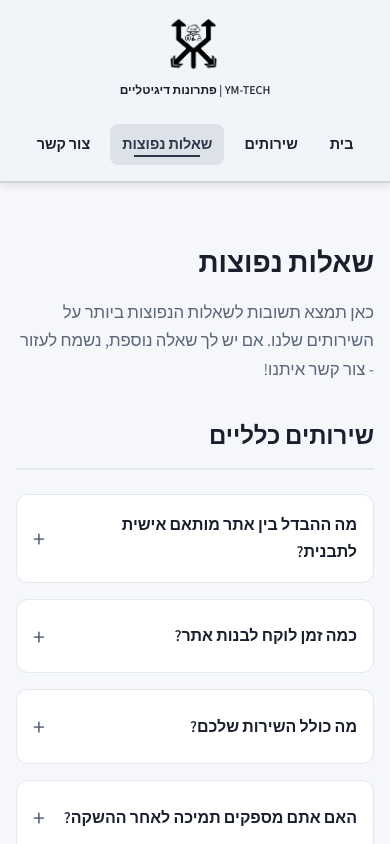
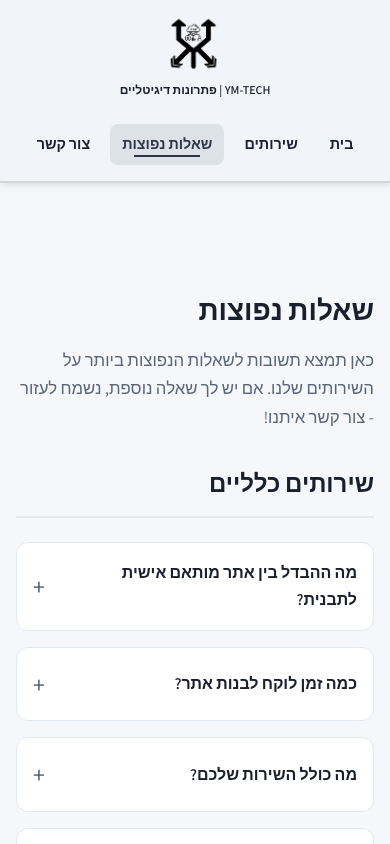
Before and after one commit to tal-levi93/ym, a React (Vite) app: page /faq in a window 390 px wide. Shown: the top 844 px of the page. Built offline with nearby package versions, Linux system fonts and the light colour scheme.

Commit message:
Fixed responsiveness

```diff
--- a/src/App.css
+++ b/src/App.css
@@ -29,8 +29,8 @@
 .site-header {
   display: flex;
   align-items: center;
-  justify-content: center;
-  gap: 4rem;
+  justify-content: space-between;
+  gap: 2rem;
   padding: 1.35rem clamp(1.5rem, 4vw, 3rem);
   position: sticky;
   top: 0;
@@ -42,8 +42,13 @@
 }
 
 .site-header > .brand {
-  position: absolute;
-  right: clamp(1.5rem, 4vw, 3rem);
+  flex-shrink: 0;
+}
+
+.site-nav {
+  flex: 1;
+  display: flex;
+  justify-content: center;
 }
 
 .brand {
@@ -194,6 +199,7 @@
   max-height: 35vh;
   padding: 0;
   margin-bottom: 2rem;
+  scroll-margin-top: 100px;
 }
 
 .hero-image-container {
@@ -258,6 +264,12 @@
   width: min(100%, var(--max-width));
   margin: 0 auto;
   padding: clamp(3rem, 7vw, 4.5rem) clamp(1.25rem, 4vw, 2.75rem);
+  scroll-margin-top: 100px;
+}
+
+/* First section after header needs extra top padding */
+.section:first-of-type {
+  padding-top: clamp(4rem, 8vw, 5.5rem);
 }
 
 .section-header {
@@ -268,6 +280,7 @@
 .section-header h2 {
   font-size: clamp(2rem, 3.5vw, 2.75rem);
   margin-bottom: 0.75rem;
+  scroll-margin-top: 120px; /* Prevent heading from going under sticky header */
 }
 
 .section-header p {
@@ -1149,19 +1162,70 @@
 .section-header h1 {
   font-size: clamp(2rem, 3.5vw, 2.75rem);
   margin-bottom: 0.75rem;
+  scroll-margin-top: 120px; /* Prevent heading from going under sticky header */
+}
+
+/* Intermediate breakpoint for medium screens */
+@media (max-width: 1200px) and (min-width: 901px) {
+  .site-header {
+    gap: 1.5rem;
+    padding: 1.2rem clamp(1.5rem, 3vw, 2.5rem);
+  }
+
+  .site-nav ul {
+    font-size: clamp(1.1rem, 2.5vw, 1.3rem);
+    gap: 0.5rem;
+  }
+
+  .site-nav a {
+    padding: 0.6rem 1rem;
+    font-size: clamp(1rem, 2vw, 1.15rem);
+  }
+
+  .brand-text {
+    font-size: clamp(0.85rem, 1.8vw, 1rem);
+  }
+
+  .brand-logo {
+    max-height: clamp(50px, 10vw, 80px);
+  }
 }
 
 @media (max-width: 900px) {
   .site-header {
     flex-wrap: wrap;
+    justify-content: center;
     gap: 1.5rem;
     padding: 1rem clamp(1rem, 4vw, 1.5rem);
+    min-height: auto;
+  }
+
+  main,
+  #main-content {
+    scroll-margin-top: 120px; /* Account for taller header on mobile */
+  }
+
+  .section {
+    scroll-margin-top: 120px;
+  }
+
+  .section:first-of-type {
+    padding-top: clamp(4.5rem, 10vw, 6rem);
+  }
+
+  .hero {
+    scroll-margin-top: 120px;
+    margin-top: 0;
   }
 
   .site-header > .brand {
     position: relative;
     right: auto;
     order: 1;
+    margin-left: 0;
+    width: 100%;
+    display: flex;
+    justify-content: center;
   }
 
   .brand-text {
@@ -1172,6 +1236,7 @@
   .site-nav {
     order: 2;
     width: 100%;
+    flex: none;
   }
 
   .site-nav ul {
@@ -1596,11 +1661,17 @@
 @media (max-width: 480px) {
   .section {
     padding: clamp(2rem, 5vw, 3rem) clamp(1rem, 3vw, 1.25rem);
+    scroll-margin-top: 140px; /* Extra space for taller header on very small screens */
+  }
+
+  .section:first-of-type {
+    padding-top: clamp(5rem, 12vw, 7rem);
   }
 
   .section-header h2,
   .section-header h1 {
     font-size: clamp(1.75rem, 5vw, 2rem);
+    scroll-margin-top: 140px; /* Extra space for taller header on very small screens */
   }
 
   .brand-text {
@@ -1621,6 +1692,15 @@
   .button {
     padding: 0.625rem 1.25rem;
     font-size: 0.95rem;
+  }
+
+  main,
+  #main-content {
+    scroll-margin-top: 140px;
+  }
+
+  .hero {
+    scroll-margin-top: 140px;
   }
 }
 
--- a/src/index.css
+++ b/src/index.css
@@ -44,6 +44,12 @@ body {
 
 main {
   display: block;
+  scroll-margin-top: 100px; /* Account for sticky header */
+}
+
+#main-content {
+  scroll-margin-top: 100px;
+  padding-top: 0;
 }
 
 img {
```
